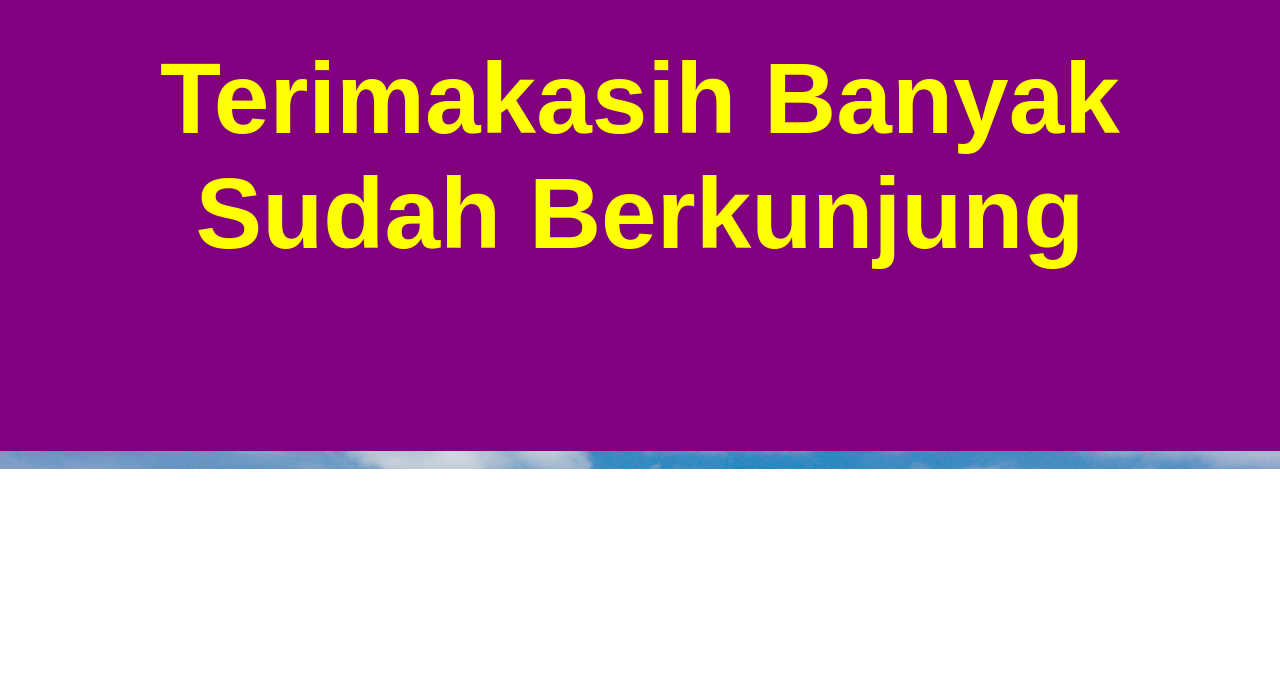
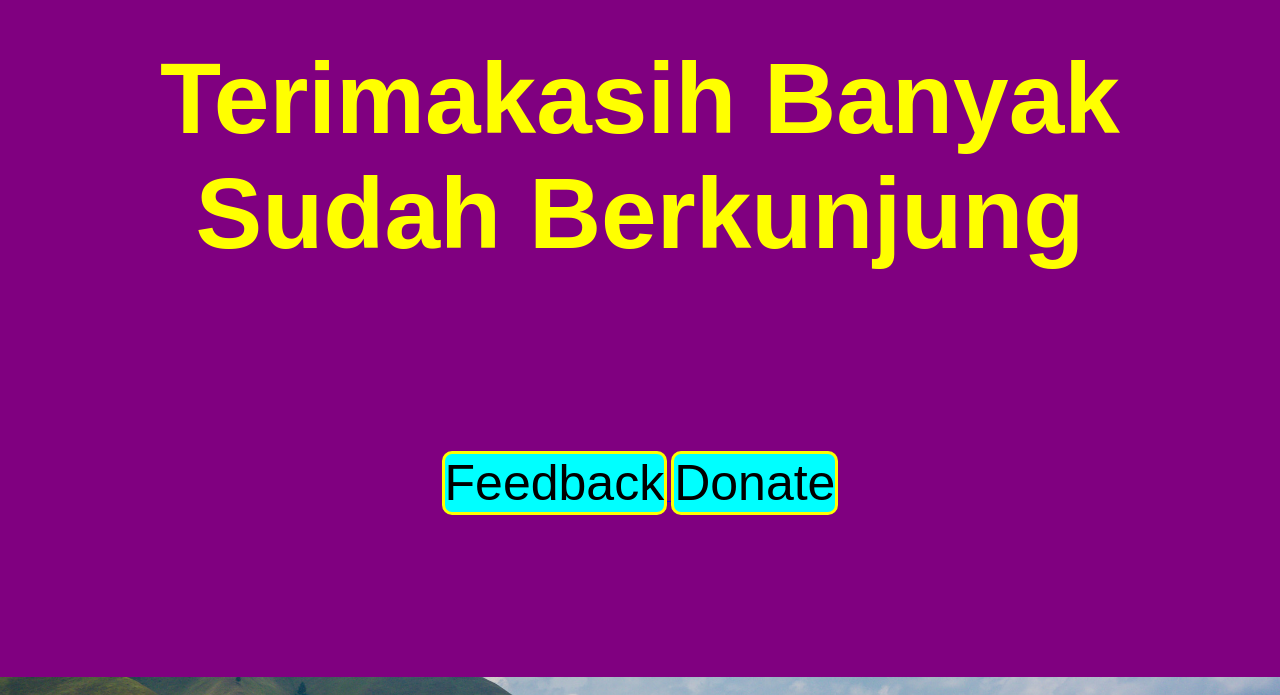
Before and after one commit to EdgarElectra/Nusantara_Oddysey, a plain HTML site: page About Us.html in a window 1280 px wide. Shown: the part 8415-9110 px from the top of the page. Before the commit the page ends 8884 px from the top, so only its background shows below. Drawn offline with nearby package versions, Linux system fonts and the light colour scheme; a script that the page names is missing.

Commit message:
Add files via upload

```diff
--- a/About Us.html
+++ b/About Us.html
@@ -378,31 +378,15 @@
  </p>
  </div>
 
-  <br><br><br><br><br><br><br><br><br><br> <h1> Terimakasih Banyak Sudah Berkunjung </h1> <br><br><br><br><br><br><br><br><br><br>
+ <br><br><br><br><br><br><br><br><br><br> <h1> Terimakasih Banyak Sudah Berkunjung </h1> <br><br><br><br><br><br><br><br><br><br>
 
-
-
-
-
-
-
-
-
-
-
-
-
-
-
-
-
-
-
-
-
-
-
-
+ <a href="https://docs.google.com/forms/d/e/1FAIpQLSfHjWhfBi0ydgeXp6HdqUy4IkvEsXaGL-kcjeg9ydNhjAthbQ/viewform?usp=sf_link">
+ <button> Feedback </button>
+ </a>
+ <a href="https://saweria.co/edgarelectra">
+ <button> Donate </button>
+ </a>
+ <br><br><br><br><br><br><br><br><br><br>
 
 
 
```
